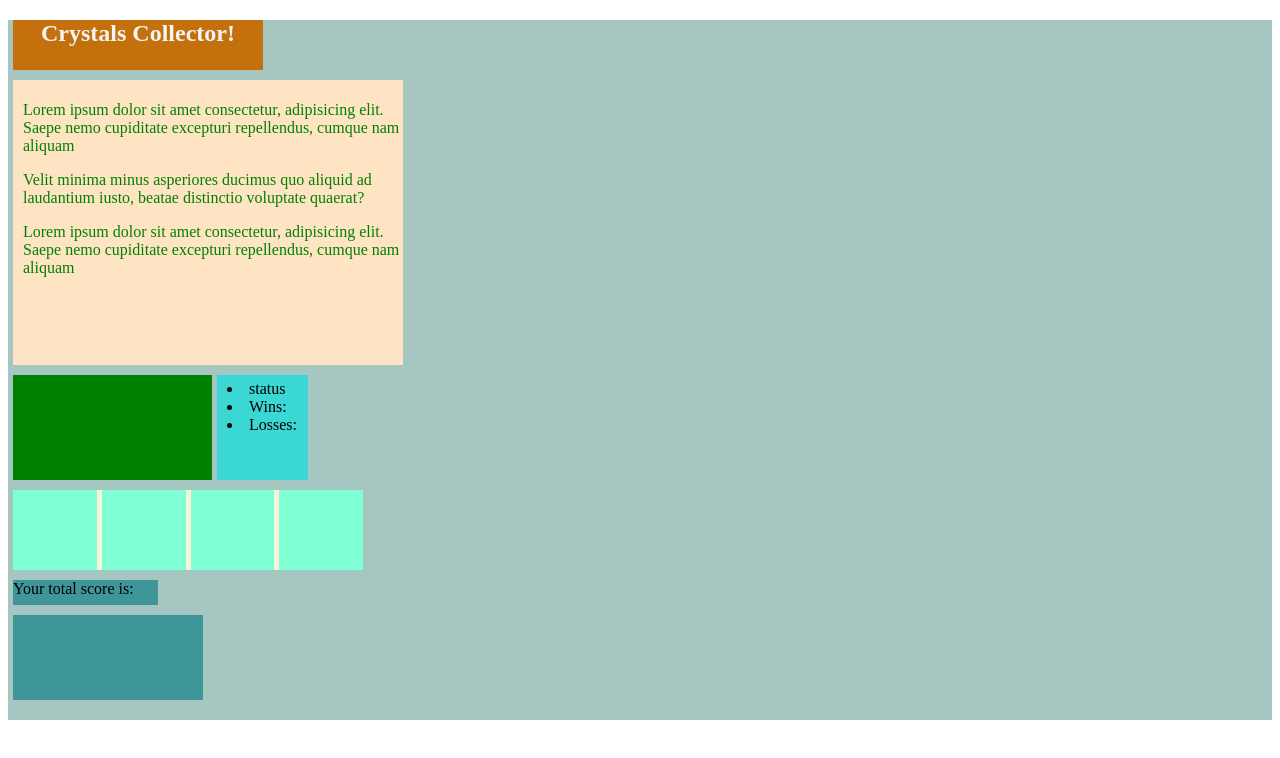
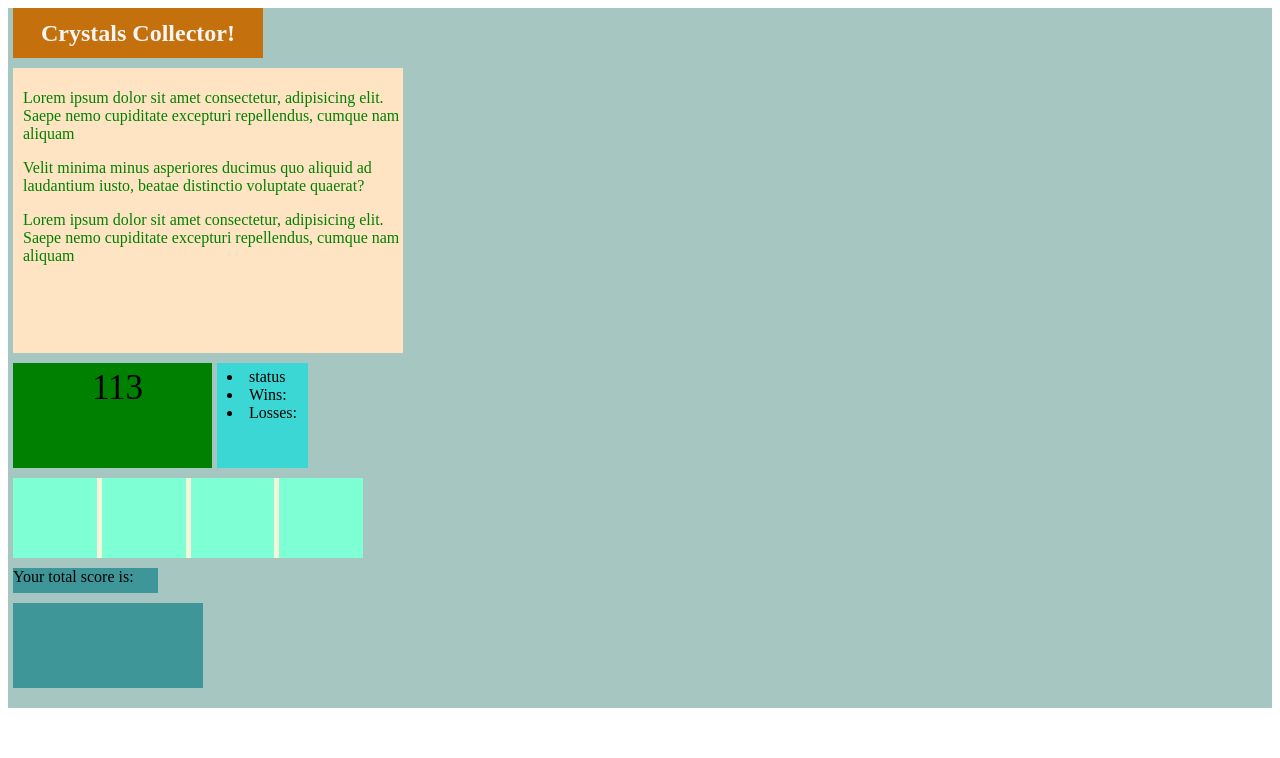
Before and after one commit to stannous2/unit-4-game, a plain HTML site: page index.html in a window 1280 px wide. Drawn offline with nearby package versions, Linux system fonts and the light colour scheme.

Commit message:
new codes

```diff
--- a/assets/css/style.css
+++ b/assets/css/style.css
@@ -12,8 +12,12 @@
     background-color: rgb(196, 113, 13);
     color: whitesmoke;
     text-align: center;
+    align-items: center;
+    display: flex;
 }
-
+.text {
+    flex: 1;
+}
 #about {
     margin-top: 10px;
     margin-left: 5px;
@@ -39,6 +43,9 @@
     padding-left: 10px;
     padding-top: 5px;
     flex: 70%;
+    text-align: center;
+    line-height: -moz-block-height;
+    font-size: 35px;
 }
 #score-board {
     margin-top: 10px;
--- a/assets/javascript/game.js
+++ b/assets/javascript/game.js
@@ -0,0 +1,58 @@
+
+//this function generates a random number
+function generateRandNumber() {
+    randomNumber = Math.floor(Math.random() * 101) + 19;
+    console.log('random number: ' + randomNumber);
+    return randomNumber;
+}
+
+//this function generates a random number for gem
+function generateGemRandNumber() {
+	for(i = 1; i < 5; i++){
+		gemNumbers[i] = Math.floor(Math.random() * 12) + 1;
+    	console.log('gem' + i + ' ' + gemNumbers[i]);
+
+    	// this['gemNumber' + i] = gemNumbers[i];
+    	// console.log('gemNumber' + i + "____" + this['gemNumber' + i])
+
+    	// console.log ('gemNumber1___: ' + gem1);
+    	// console.log ('gemNumber2___: ' + gemNumber2);
+    	// console.log ('gemNumber3___: ' + gemNumber3);
+    	// console.log ('gemNumber4___: ' + gemNumber4);
+	}
+
+}
+
+//this function is display the random generated number to appropriate html field
+function displayRandNumber(htmlTag) {
+    randomNumber = generateRandNumber();
+    htmlTag.html(randomNumber)
+    console.log('Random number supposed to display : ' + randomNumber);
+}
+
+
+
+
+
+
+function startGame() {
+
+        console.log("you just clicked to start the game...");
+        // debugger;
+        generateGemRandNumber();
+
+        displayRandNumber(randNumberHtml);
+
+}
+
+
+// function startGame() {
+//     document.addEventListener("click", () => {
+//         console.log("you just clicked to start the game...");
+
+//         //generateRandNumber();
+//         generateGemRandNumber();
+
+//         displayRandNumber(randNumberHtml);
+//     });
+// }
--- a/index.html
+++ b/index.html
@@ -1,23 +1,28 @@
 <!DOCTYPE html>
 <html>
-
     <head>
-    <meta charset="utf-8" />
-    <meta http-equiv="X-UA-Compatible" content="IE=edge">
-    <title>Crystal Collector Game</title>
-    <meta name="viewport" content="width=device-width, initial-scale=1">
+        <meta charset="utf-8"/>
+        <meta content="IE=edge" http-equiv="X-UA-Compatible">
+            <title>
+                Crystal Collector Game
+            </title>
+            <meta content="width=device-width, initial-scale=1" name="viewport">
                 <!-- <link rel="stylesheet" type="text/css" media="screen" href="../unit-4-game/assets/css/reset.css" /> -->
-    <link rel="stylesheet" type="text/css" media="screen" href="../unit-4-game/assets/css/style.css" />
-    <script src="../unit-4-game/assets/javascript/game.js"></script>
+                <link href="../unit-4-game/assets/css/style.css" media="screen" rel="stylesheet" type="text/css"/>
+                <script src="../unit-4-game/assets/javascript/game.js">
+                </script>
+                <script src="https://cdnjs.cloudflare.com/ajax/libs/jquery/3.2.1/jquery.min.js">
+                </script>
+            </meta>
+        </meta>
     </head>
-
     <body>
         <div class="container">
-
             <div id="name">
-            <h2>Crystals Collector!</h2>
+                <h2 class="text">
+                    Crystals Collector!
+                </h2>
             </div>
-
             <div id="about">
                 <p>
                     Lorem ipsum dolor sit amet consectetur, adipisicing elit. Saepe nemo cupiditate excepturi repellendus, cumque nam aliquam
@@ -31,39 +36,49 @@
             </div>
             <section class="board">
                 <div id="random-number">
-
                 </div>
                 <div id="score-board">
-                <li>status</li>
-                <li>Wins: </li>
-                <li>Losses: </li>
+                    <li>
+                        status
+                    </li>
+                    <li>
+                        Wins:
+                    </li>
+                    <li>
+                        Losses:
+                    </li>
                 </div>
             </section>
             <div class="crystals-board">
                 <div id="red-crystal">
-
                 </div>
                 <div id="blue-crystal">
-
                 </div>
                 <div id="yellow-crystal">
-
                 </div>
                 <div id="green-crystal">
-
+                </div>
+            </div>
+            <div id="text">
+                Your total score is:
+            </div>
+            <div id="your-guess">
             </div>
         </div>
 
-        <div id="text">Your total score is:</div>
+        <script>
+            let randNumberHtml = $('#random-number');
+
+            let randomNumber = 0;
+            let gemNumbers = ['gem1', 'gem2', 'gem3', 'gem4']
 
 
-        <div id="your-guess"></div>
-
-    </div>
-
-    <script>
+            $(document).ready(function() {
+                startGame();
+            })
+            // startGame();
         </script>
 
+
     </body>
-
 </html>
```
Lines whose indentation alone changed are shown as unchanged.
